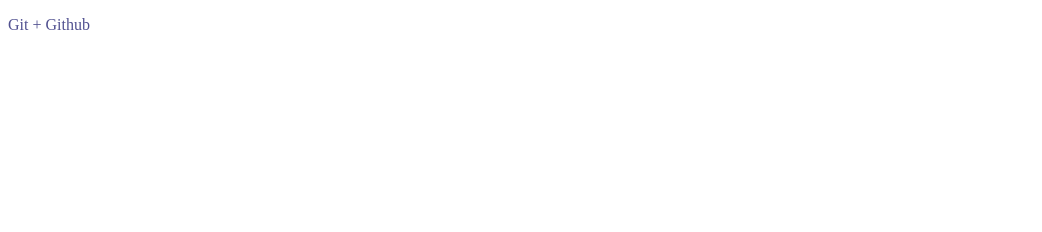
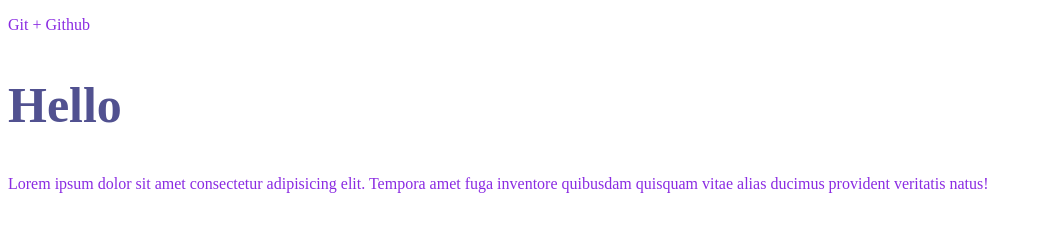
Before and after one commit to prohladno/gittest, a plain HTML site: page index.html in a window 1280 px wide. Shown: the whole page, without its empty margins (0-1042 px from the left). Drawn offline with Linux system fonts and the light colour scheme.

Commit message:
Наши первые изменения

```diff
--- a/css/style.css
+++ b/css/style.css
@@ -1,3 +1,11 @@
-body{
+body {
 	color: rgb(81, 81, 144);
 }
+
+p {
+	color: blueviolet;
+}
+
+h2 {
+	font-size: 50px;
+}
--- a/index.html
+++ b/index.html
@@ -9,6 +9,8 @@
 </head>
 <body>
 	<p>Git + Github</p>
+	<h2>Hello</h2>
+	<p>Lorem ipsum dolor sit amet consectetur adipisicing elit. Tempora amet fuga inventore quibusdam quisquam vitae alias ducimus provident veritatis natus!</p>
 
 </body>
 </html>
```
